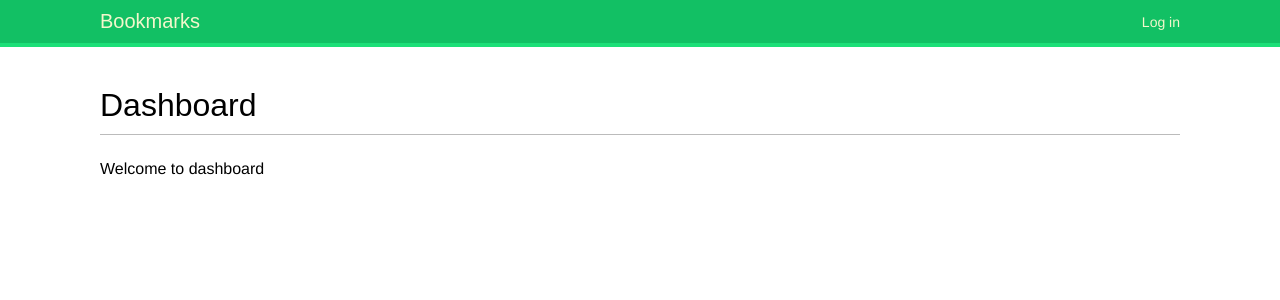
After one commit to MateuszGrabarczyk/SocialApp-in-Django, a Django app: page /account/ in a window 1280 px wide. The commit adds this page. Shown: the top 300 px of the page. Run offline with Django 4.2, Linux system fonts and the light colour scheme; some web fonts are replaced.

Commit message:
Added user dashboard

```diff
--- /dev/null
+++ b/bookmarks/account/templates/account/dashboard.html
@@ -0,0 +1,7 @@
+{% extends 'base.html' %}
+
+{% block title %}Dashboard{% endblock title %}
+{% block content %}
+<h1>Dashboard</h1>
+<p>Welcome to dashboard</p>
+{% endblock content %}
--- a/bookmarks/account/templates/base.html
+++ b/bookmarks/account/templates/base.html
@@ -11,6 +11,30 @@
 <body>
     <div id="header">
         <span class="logo">Bookmarks</span>
+
+        {% if request.user.is_authenticated %}
+            <ul class="menu">
+                <li {% if section == "dashboard" %} class="selected" {% endif %}>
+                    <a href="{% url "dashboard" %}">Dashboard</a>
+                </li>
+                <li {% if section == "images" %} class="selected" {% endif %}>
+                    <a href="#">Images</a>
+                </li>
+                <li {% if section == "people" %} class="selected" {% endif %}>
+                    <a href="#">People</a>
+                </li>
+            </ul>
+        {% endif %}
+
+        <span class="user">
+            {% if request.user.is_authenticated %}
+                Welcome {{request.user.first_name}}
+                <a href="{% url 'logout' %}">Log out</a>
+            {% else %}
+                <a href="{% url 'login' %}">Log in</a>
+            {% endif %}
+        </span>
+
     </div>
     <div id="content">
         {% block content %}
--- a/bookmarks/account/urls.py
+++ b/bookmarks/account/urls.py
@@ -3,6 +3,8 @@ from . import views
 from django.contrib.auth import views as auth_views
 
 urlpatterns = [
+    path('', views.dashboard, name='dashboard'),
     path('login/', auth_views.LoginView.as_view(), name='login'),
     path('logout/', auth_views.LogoutView.as_view(), name='logout'),
+
 ]
--- a/bookmarks/account/views.py
+++ b/bookmarks/account/views.py
@@ -2,6 +2,8 @@ from django.shortcuts import render
 from django.http import HttpResponse
 from django.contrib.auth import authenticate, login
 from .forms import LoginForm
+from django.contrib.auth.decorators import login_required
+
 
 def user_login(request):
     if request.method == 'POST':
@@ -20,3 +22,6 @@ def user_login(request):
     else:
         form = LoginForm()
     return render(request, 'account/login.html', {'form': form})
+
+def dashboard(request):
+    return render(request, 'account/dashboard.html', {'section': "dashboard"})
--- a/bookmarks/bookmarks/settings.py
+++ b/bookmarks/bookmarks/settings.py
@@ -122,3 +122,7 @@ STATIC_URL = 'static/'
 # https://docs.djangoproject.com/en/4.1/ref/settings/#default-auto-field
 
 DEFAULT_AUTO_FIELD = 'django.db.models.BigAutoField'
+
+LOGIN_REDIRECT_URL = 'dashboard'
+LOGIN_URL = 'login'
+LOGOUT_URL = 'logout'
```
Also changed, not shown: bookmarks/account/templates/account/login.html (deleted, +0 -13 lines), bookmarks/db.sqlite3.
